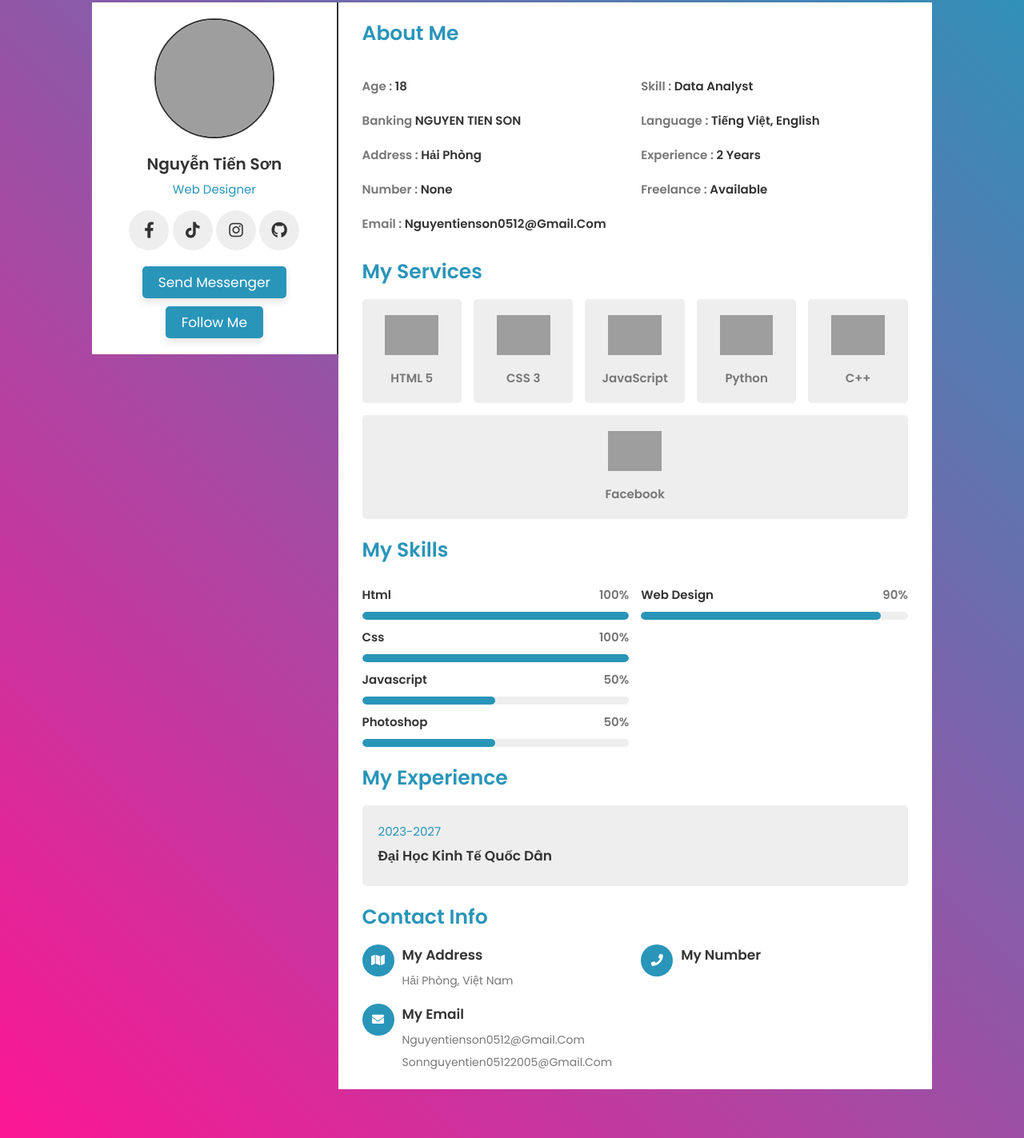
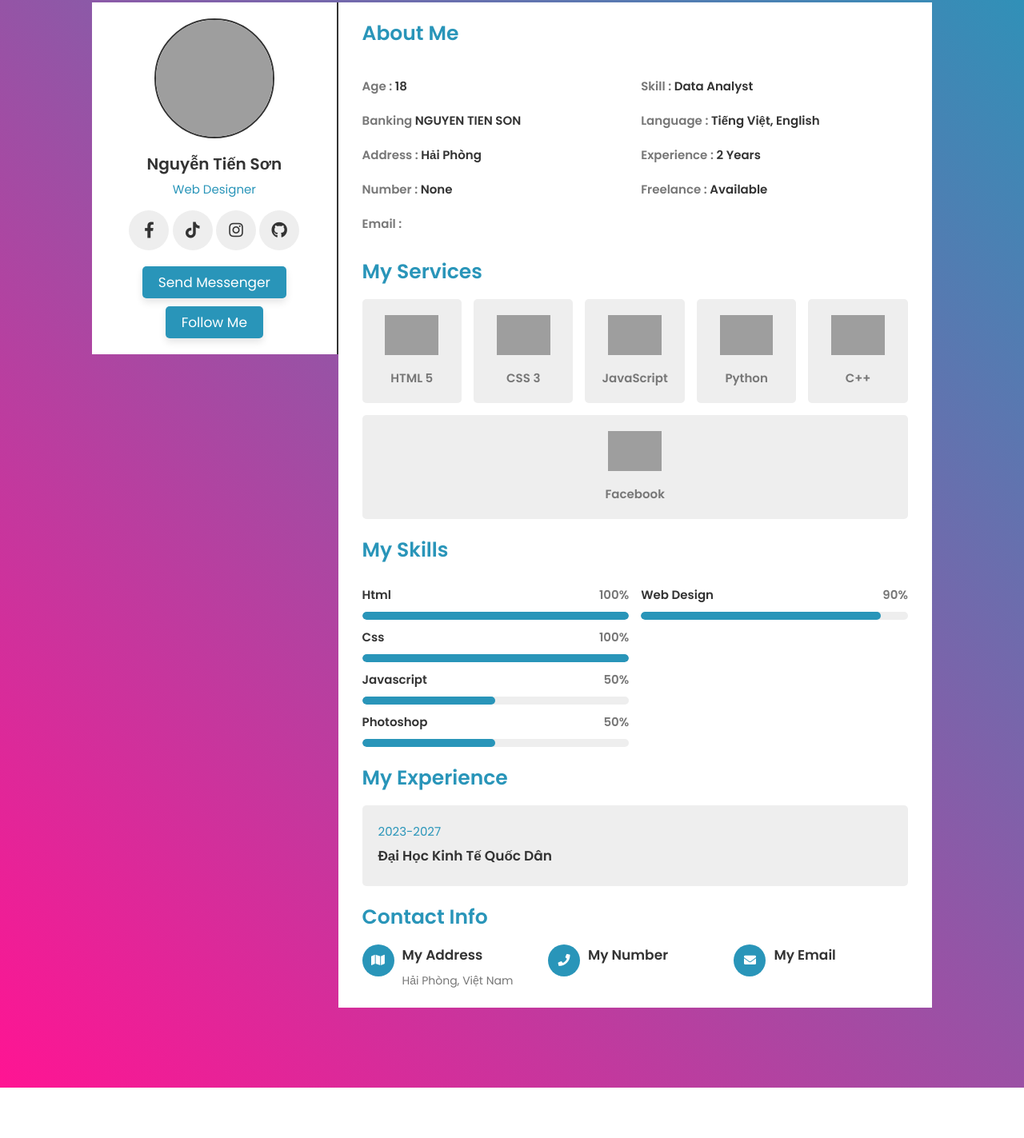
Before and after one commit to NTS051205/nguyentienson0512, a plain HTML site: page index.html in a window 1280 px wide. Shown: the part 97-1520 px from the top of the page at 80% size. After the commit the page ends 1457 px from the top, so only its background shows below. Drawn offline with Linux system fonts and the light colour scheme; grey boxes are pictures that could not be loaded.

Commit message:
Update index.html
Signed-off-by: NTSon0512 <101138727+NTS051205@users.noreply.github.com>

```diff
--- a/index.html
+++ b/index.html
@@ -42,7 +42,7 @@
                     <h3> <span>banking </span>NGUYEN TIEN SON</h3>
                     <h3> <span> address : </span>Hải Phòng </h3>
                     <h3> <span> number : </span> None </h3>
-                    <h3> <span> email : </span> nguyentienson0512@gmail.com </h3>
+                    <h3> <span> email : </span>  </h3>
                 </div>
                 <div class="box">
                     <h3> <span> skill : </span> data analyst </h3>
@@ -162,8 +162,8 @@
                     <i class="fas fa-envelope"></i>
                     <div class="info">
                         <h3>my email</h3>
-                        <p>nguyentienson0512@gmail.com</p>
-                        <p>sonnguyentien05122005@gmail.com</p>
+                        <p></p>
+                        <p></p>
                     </div>
                 </div>
             </div>
```
